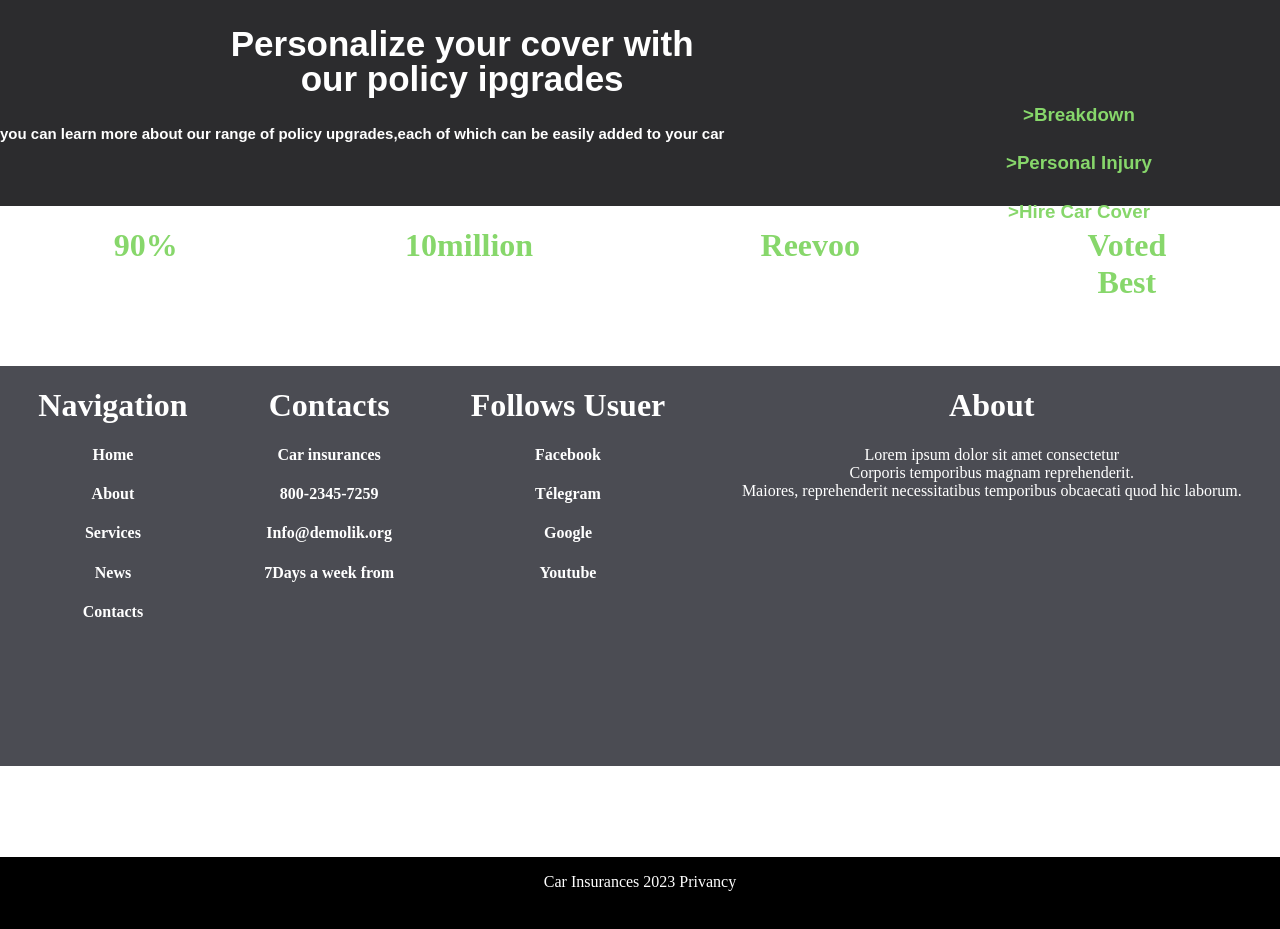
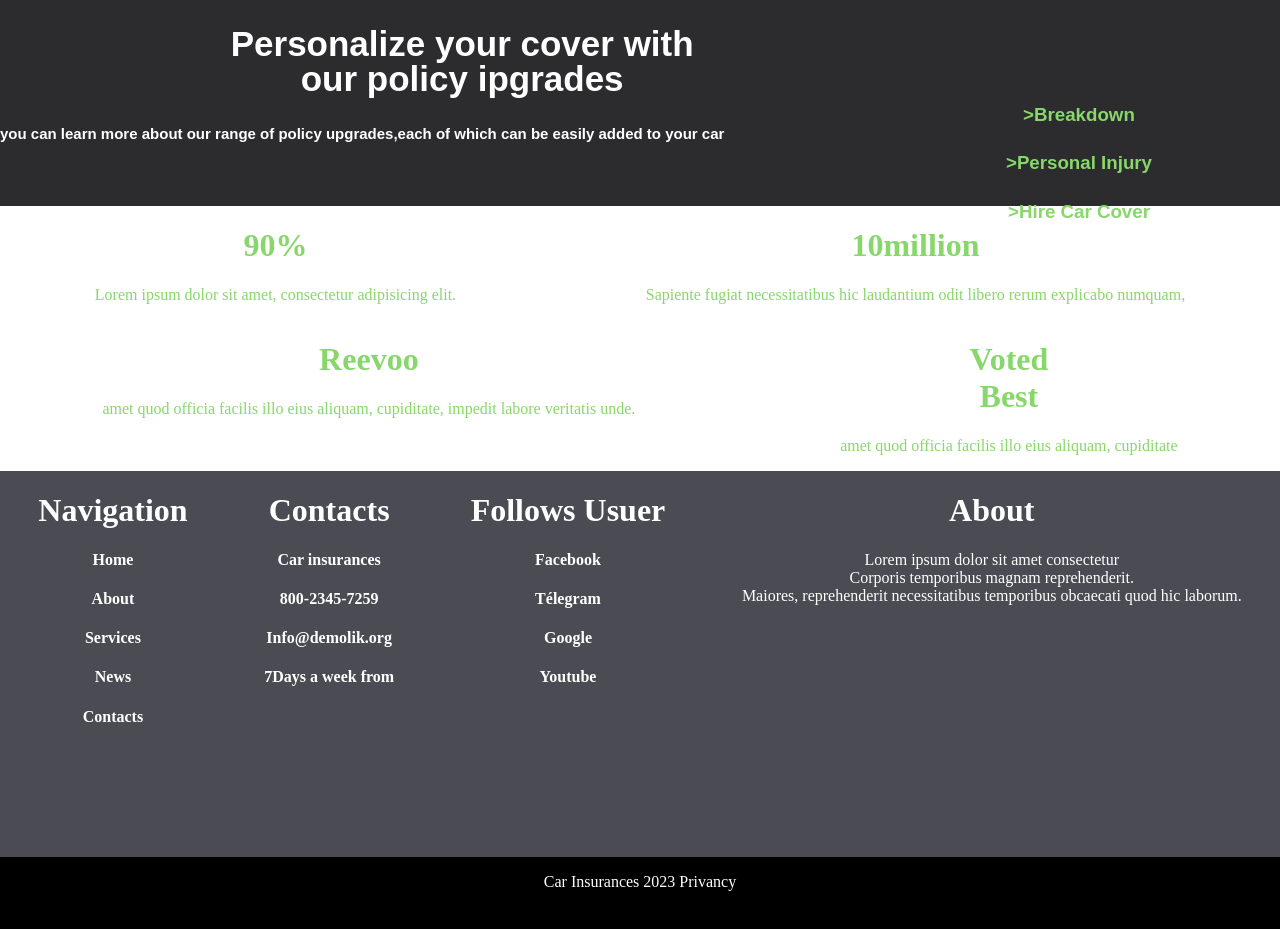
Before and after one commit to AbdoulNaderAnas/AbdoulNaderAnas.github.io, a plain HTML site: page index.html in a window 1280 px wide. Shown: the part 1183-2112 px from the top of the page. Drawn offline with Linux system fonts and the light colour scheme.

Commit message:
fin de projet

```diff
--- a/index.html
+++ b/index.html
@@ -117,15 +117,19 @@
      <div class="basse">
         <div class="sousbasse">
             <h1>90%</h1>
+            <p>Lorem ipsum dolor sit amet, consectetur adipisicing elit.</p>
         </div>
         <div class="sous-1">
             <h1>10million</h1>
+            <p> Sapiente fugiat necessitatibus hic laudantium odit libero rerum explicabo numquam,</p>
         </div>
         <div class="sous-2">
             <h1>Reevoo</h1>
+            <p> amet quod officia facilis illo eius aliquam, cupiditate, impedit labore veritatis unde.</p>
         </div>
         <div class="sous-3">
             <h1>Voted <br>Best</h1>
+            <p> amet quod officia facilis illo eius aliquam, cupiditate</p>
         </div>
      </div>
 
```
